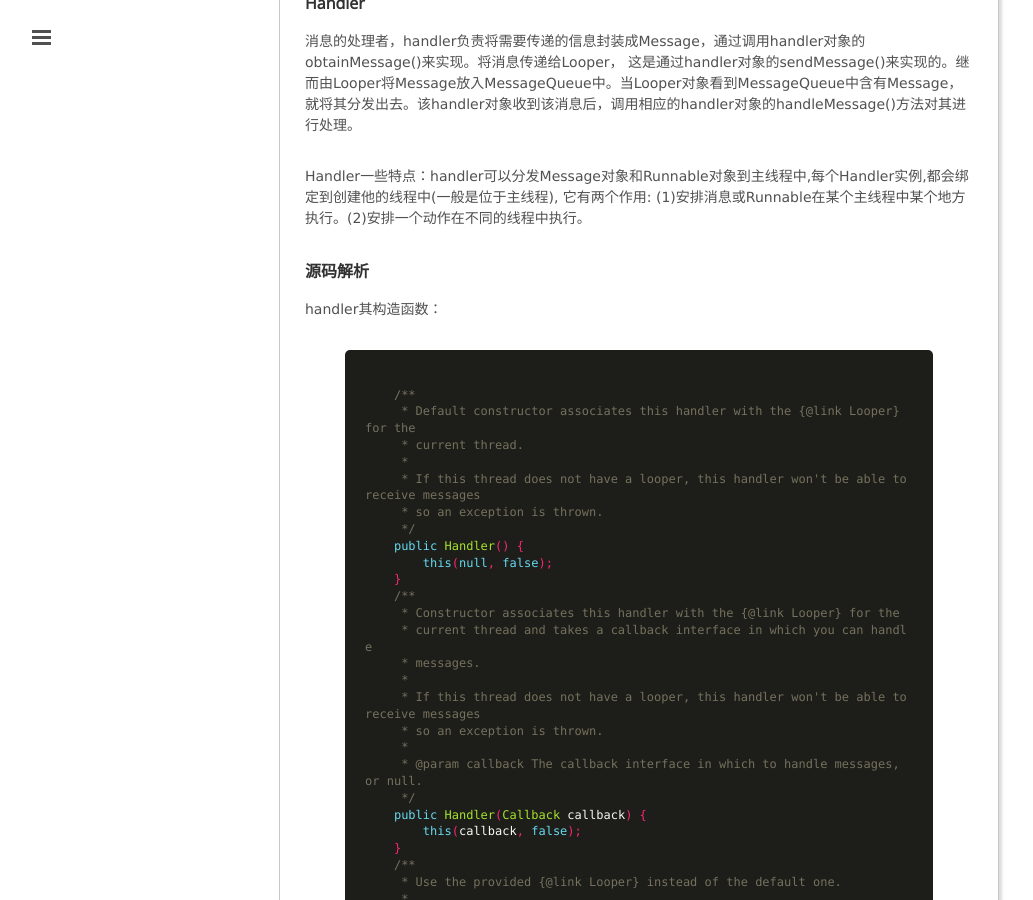
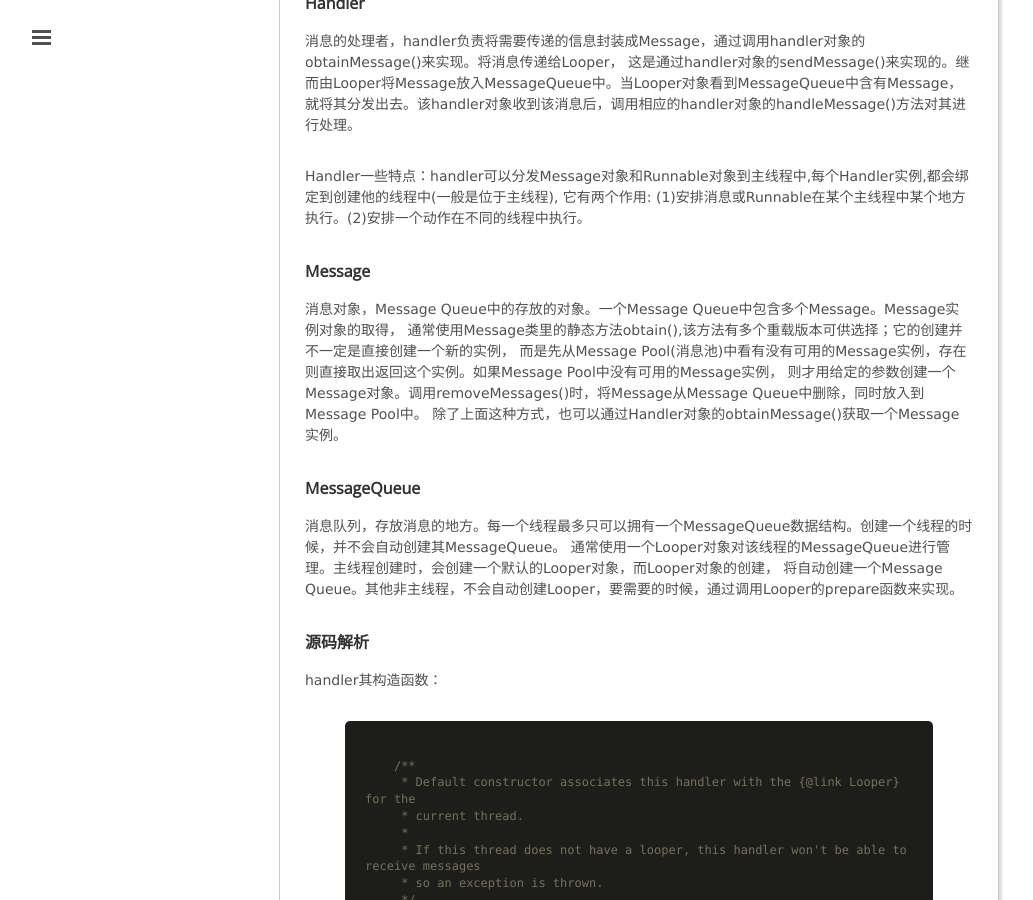
Before and after one commit to mxn21/mxn21.github.io, a Jekyll site: the page built from _posts/2016-3-7-理解handler.md, in a window 1280 px wide and 900 px high, scrolled down 529 px. Shown: the whole window, without its empty margins (1-1034 px from the left). Built offline with Jekyll 4.4.1, drawn with Linux system fonts in a browser that asks for light colours; Markdown is read by kramdown in place of the engine named in the settings; comment, search, counter and statistics services are not loaded.

Commit message:
23423423

```diff
--- a/_posts/2016-3-7-理解handler.md
+++ b/_posts/2016-3-7-理解handler.md
@@ -14,7 +14,7 @@
 
 下面介绍Handler
 
-###Handler
+### Handler
 
 消息的处理者，handler负责将需要传递的信息封装成Message，通过调用handler对象的obtainMessage()来实现。将消息传递给Looper，
 这是通过handler对象的sendMessage()来实现的。继而由Looper将Message放入MessageQueue中。当Looper对象看到MessageQueue中含有Message，
@@ -23,10 +23,24 @@
 Handler一些特点：handler可以分发Message对象和Runnable对象到主线程中,每个Handler实例,都会绑定到创建他的线程中(一般是位于主线程),
 它有两个作用: (1)安排消息或Runnable在某个主线程中某个地方执行。(2)安排一个动作在不同的线程中执行。
 
+### Message
+
+消息对象，Message Queue中的存放的对象。一个Message Queue中包含多个Message。Message实例对象的取得，
+通常使用Message类里的静态方法obtain(),该方法有多个重载版本可供选择；它的创建并不一定是直接创建一个新的实例，
+而是先从Message Pool(消息池)中看有没有可用的Message实例，存在则直接取出返回这个实例。如果Message Pool中没有可用的Message实例，
+则才用给定的参数创建一个Message对象。调用removeMessages()时，将Message从Message Queue中删除，同时放入到Message Pool中。
+除了上面这种方式，也可以通过Handler对象的obtainMessage()获取一个Message实例。
+
+### MessageQueue
+
+消息队列，存放消息的地方。每一个线程最多只可以拥有一个MessageQueue数据结构。创建一个线程的时候，并不会自动创建其MessageQueue。
+通常使用一个Looper对象对该线程的MessageQueue进行管理。主线程创建时，会创建一个默认的Looper对象，而Looper对象的创建，
+将自动创建一个Message Queue。其他非主线程，不会自动创建Looper，要需要的时候，通过调用Looper的prepare函数来实现。
 
 
 
-###源码解析
+
+### 源码解析
 
 handler其构造函数：
 
```
